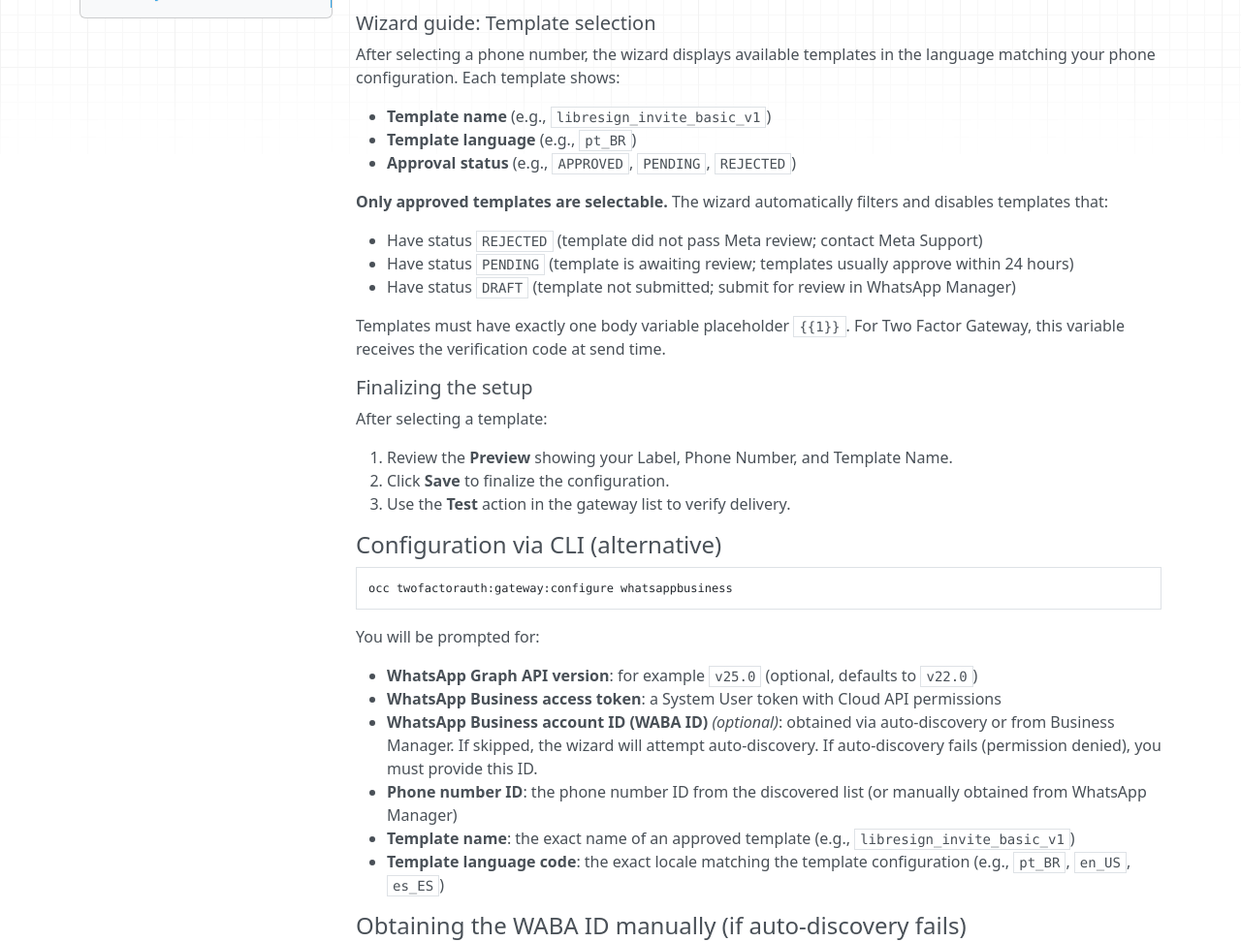
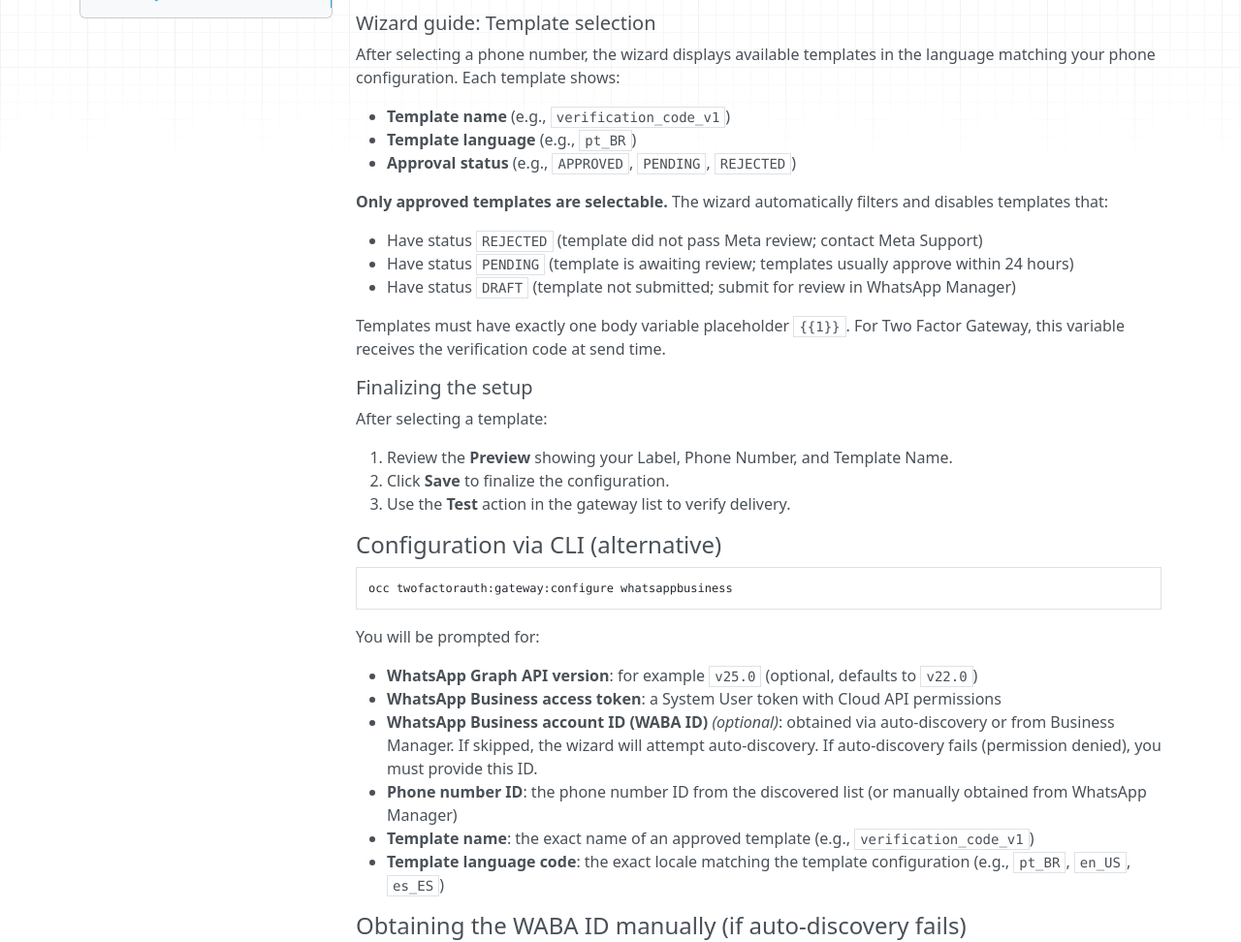
Before and after one commit to nextcloud/twofactor_gateway, an MkDocs documentation site: the page built from doc/Admin Documentation.md, in a window 1280 px wide and 1400 px high, scrolled down 2601 px. Shown: the part 147-1119 px from the top of the window at 97% size. Built offline with MkDocs 1.6.1, drawn with Linux system fonts in a browser that asks for light colours; nearby versions of some CDN libraries.

Commit message:
docs: generalize whatsapp template examples
Signed-off-by: Vitor Mattos <1079143+vitormattos@users.noreply.github.com>

```diff
--- a/doc/Admin Documentation.md
+++ b/doc/Admin Documentation.md
@@ -128,7 +128,7 @@
 
 After selecting a phone number, the wizard displays available templates in the language matching your phone configuration. Each template shows:
 
-- **Template name** (e.g., `libresign_invite_basic_v1`)
+- **Template name** (e.g., `verification_code_v1`)
 - **Template language** (e.g., `pt_BR`)
 - **Approval status** (e.g., `APPROVED`, `PENDING`, `REJECTED`)
 
@@ -160,7 +160,7 @@
 * **WhatsApp Business access token**: a System User token with Cloud API permissions
 * **WhatsApp Business account ID (WABA ID)** *(optional)*: obtained via auto-discovery or from Business Manager. If skipped, the wizard will attempt auto-discovery. If auto-discovery fails (permission denied), you must provide this ID.
 * **Phone number ID**: the phone number ID from the discovered list (or manually obtained from WhatsApp Manager)
-* **Template name**: the exact name of an approved template (e.g., `libresign_invite_basic_v1`)
+* **Template name**: the exact name of an approved template (e.g., `verification_code_v1`)
 * **Template language code**: the exact locale matching the template configuration (e.g., `pt_BR`, `en_US`, `es_ES`)
 
 #### Obtaining the WABA ID manually (if auto-discovery fails)
```
